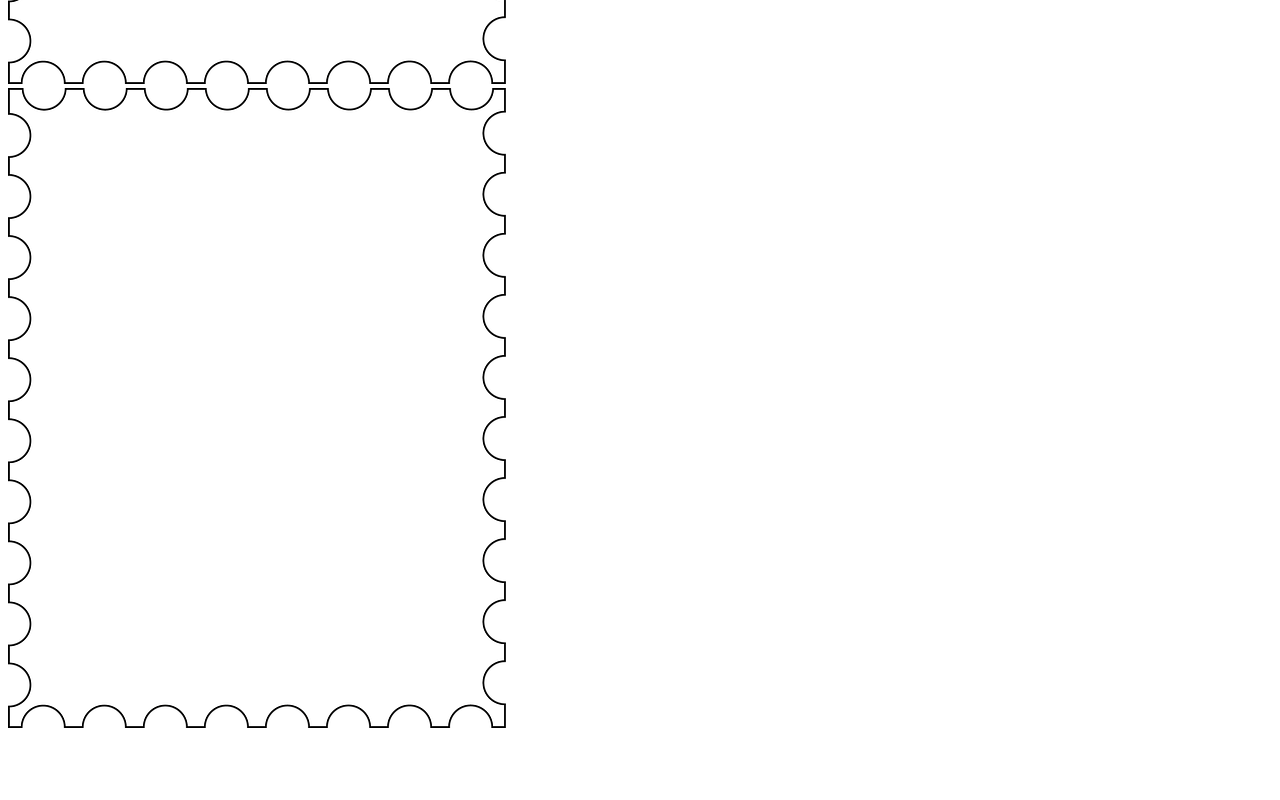
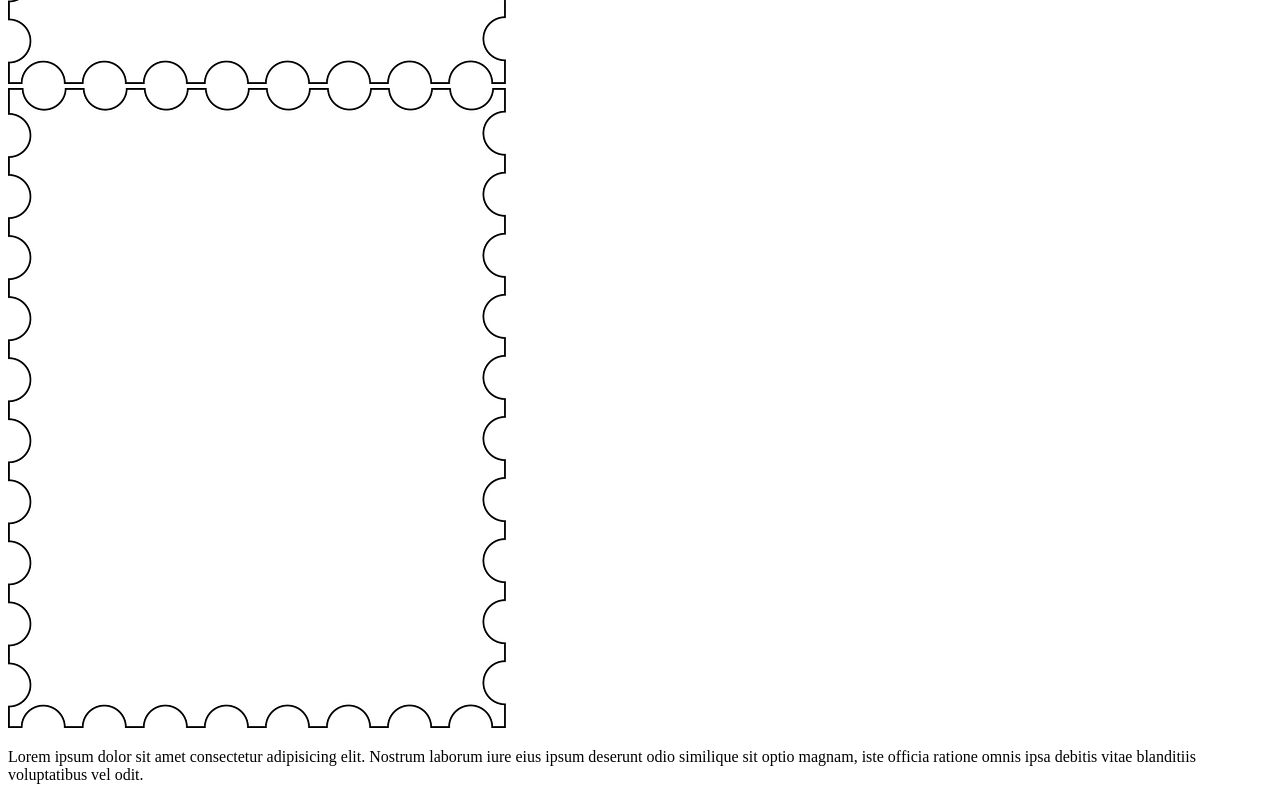
Before and after one commit to lu1sper/bmw-landing-page, a plain HTML site: page index.html in a window 1280 px wide. Shown: the part 2330-3130 px from the top of the page. Before the commit the page ends 3070 px from the top, so only its background shows below. Drawn offline with Linux system fonts and the light colour scheme.

Commit message:
Implemented the HTML article/section-3 component.

```diff
--- a/index.html
+++ b/index.html
@@ -30,7 +30,7 @@
         </div>
 
         <div class="section-3">
-
+            <p>Lorem ipsum dolor sit amet consectetur adipisicing elit. Nostrum laborum iure eius ipsum deserunt odio similique sit optio magnam, iste officia ratione omnis ipsa debitis vitae blanditiis voluptatibus vel odit.</p>
         </div>
 
         <div class="section-4">
```
